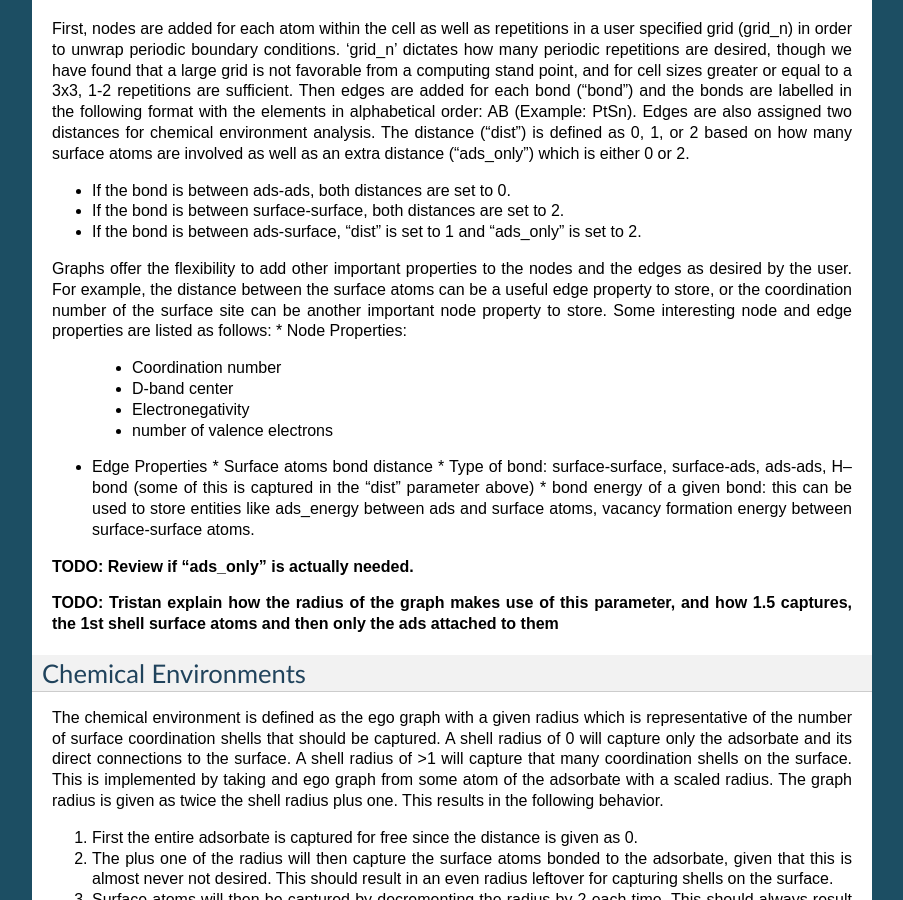
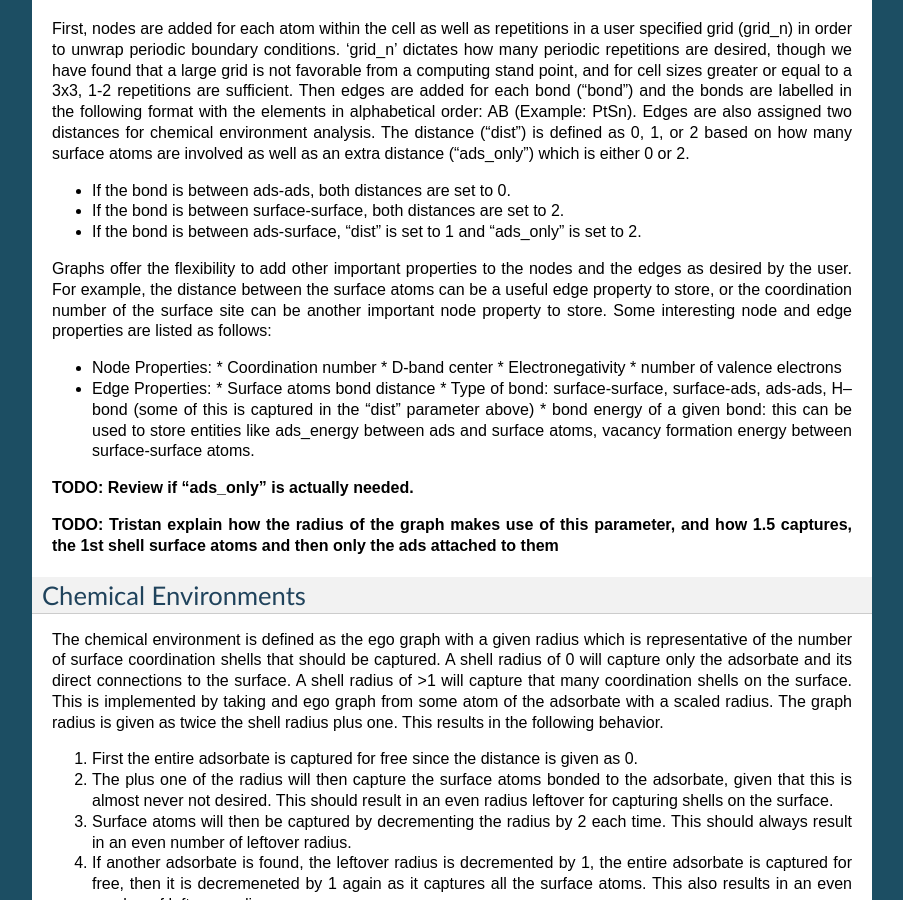
Before and after one commit to vsumaria/graph-theory-surfaces, a Sphinx documentation site: the page built from doc/source/Theory.rst, in a window 1280 px wide and 900 px high, scrolled down 418 px. Shown: the whole window, without its empty margins (198-1101 px from the left). Built offline with Sphinx 7.4.7, drawn with Linux system fonts in a browser that asks for light colours; formulas are drawn with MathJax 3; pages that are not in the unit, such as notebooks, are missing from menus.

```diff
--- a/doc/source/Theory.rst
+++ b/doc/source/Theory.rst
@@ -24,12 +24,14 @@ First, nodes are added for each atom within the cell as well as repetitions in a
 * If the bond is between ads-surface, "dist" is set to 1 and "ads_only" is set to 2.
 
 Graphs offer the flexibility to add other important properties to the nodes and the edges as desired by the user. For example, the distance between the surface atoms can be a useful edge property to store, or the coordination number of the surface site can be another important node property to store. Some interesting node and edge properties are listed as follows:
+
 * Node Properties:
   * Coordination number
   * D-band center
   * Electronegativity
   * number of valence electrons
-* Edge Properties
+
+* Edge Properties:
   * Surface atoms bond distance
   * Type of bond: surface-surface, surface-ads, ads-ads, H--bond (some of this is captured in the "dist" parameter above)
   * bond energy of a given bond: this can be used to store entities like ads_energy between ads and surface atoms, vacancy formation energy between surface-surface atoms.
```
